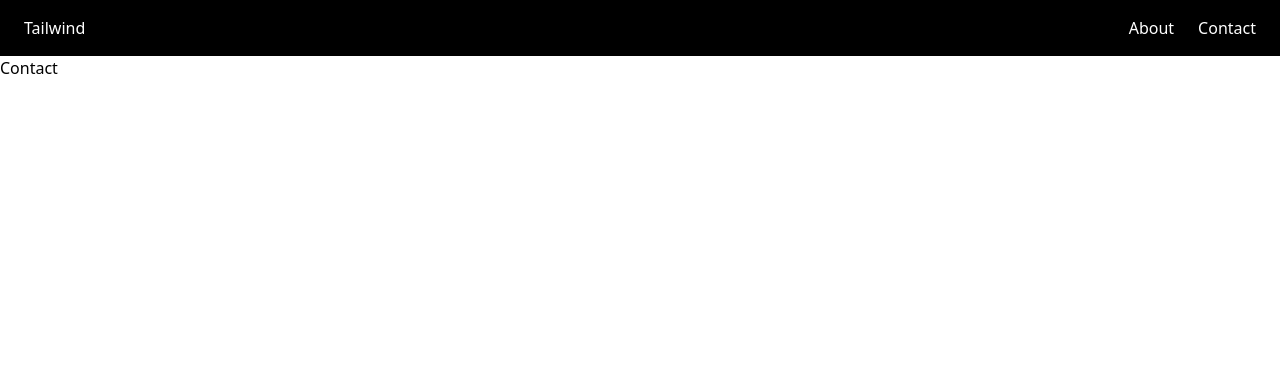
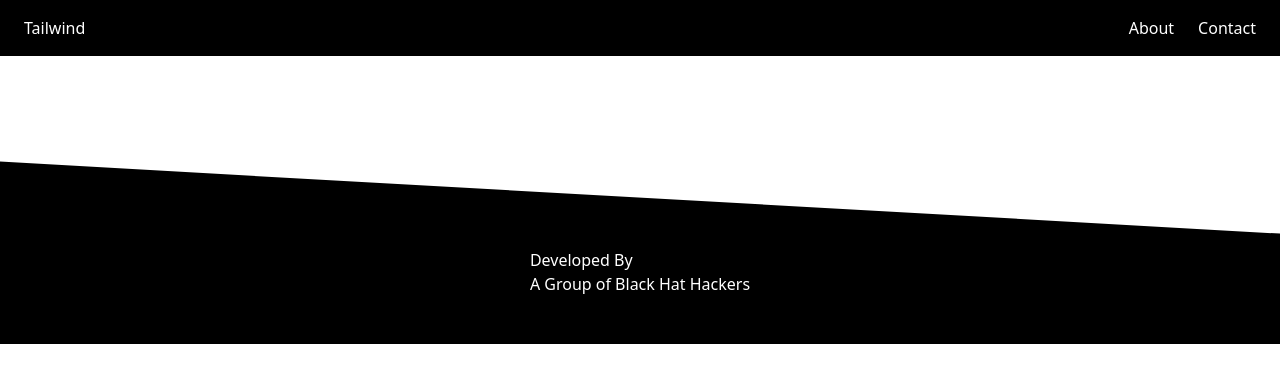
Before and after one commit to prafulstha98/react-task1, a React app: page /contact in a window 1280 px wide. Shown: the top 382 px of the page. Built offline with nearby package versions, Linux system fonts and the light colour scheme; the HTML template or start-up script is replaced by a standard one.

Commit message:
Completed Footer.jsx

```diff
--- a/src/components/Footer.jsx
+++ b/src/components/Footer.jsx
@@ -2,7 +2,15 @@ import React from 'react'
 
 const Footer = () => {
   return (
-    <div>
+    <div className='bg-black w-full h-60 mt-12 flex justify-center items-end p-12'
+    style={{
+     clipPath: 'polygon(0 24%, 100% 54%, 100% 100%, 0 100%)'
+    }}>
+
+      <footer className='text-white'>
+        <p>Developed By</p>
+        <p>A Group of Black Hat Hackers</p>
+      </footer>
 
     </div>
   )
--- a/src/components/Navbar.jsx
+++ b/src/components/Navbar.jsx
@@ -3,7 +3,7 @@ import { NavLink } from 'react-router-dom'
 const Navbar = () => {
   return (
     <div className="bg-black text-white flex justify-between px-6 py-4">
-      <a href="">Tailwind</a>
+      <a href="/">Tailwind</a>
       <nav className="flex gap-6">
         <NavLink to="/About">About</NavLink>
 
--- a/src/pages/About.jsx
+++ b/src/pages/About.jsx
@@ -1,7 +1,6 @@
 const About = () => {
   return (
     <div>
-
     </div>
   )
 }
--- a/src/pages/Contact.jsx
+++ b/src/pages/Contact.jsx
@@ -1,6 +1,8 @@
 const Contact = () => {
   return (
-    <div>Contact</div>
+    <div>
+
+    </div>
   )
 }
 export default Contact
```
